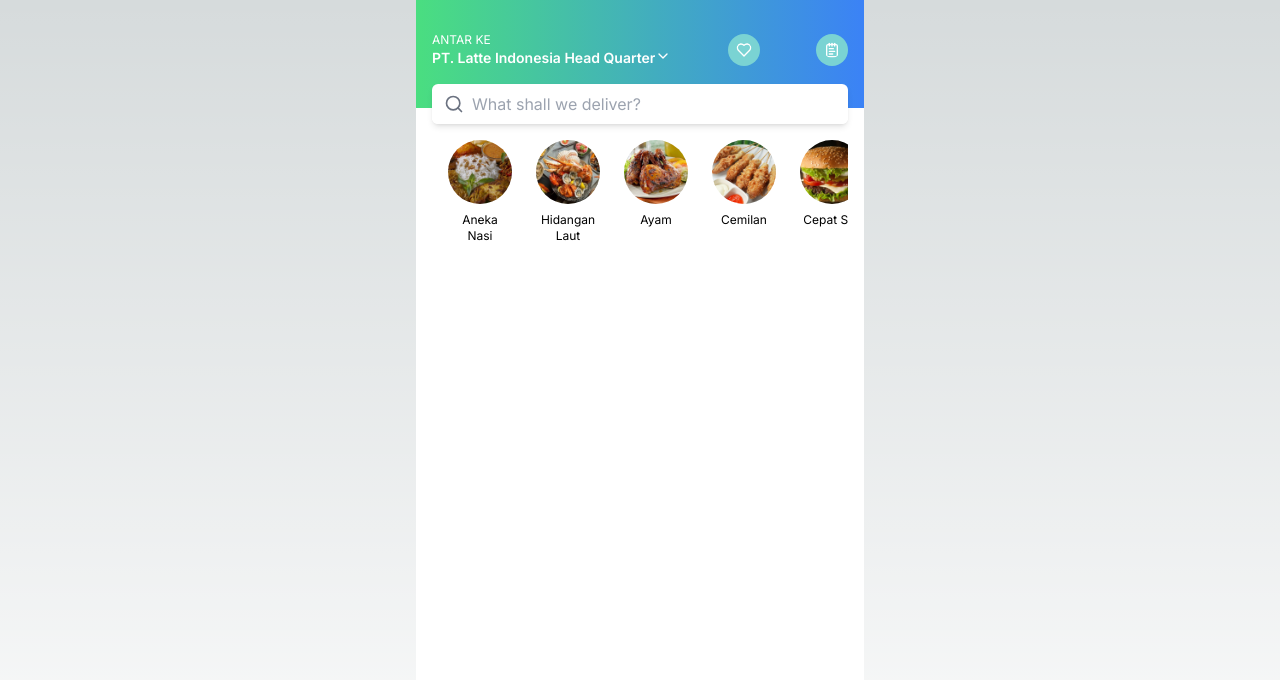
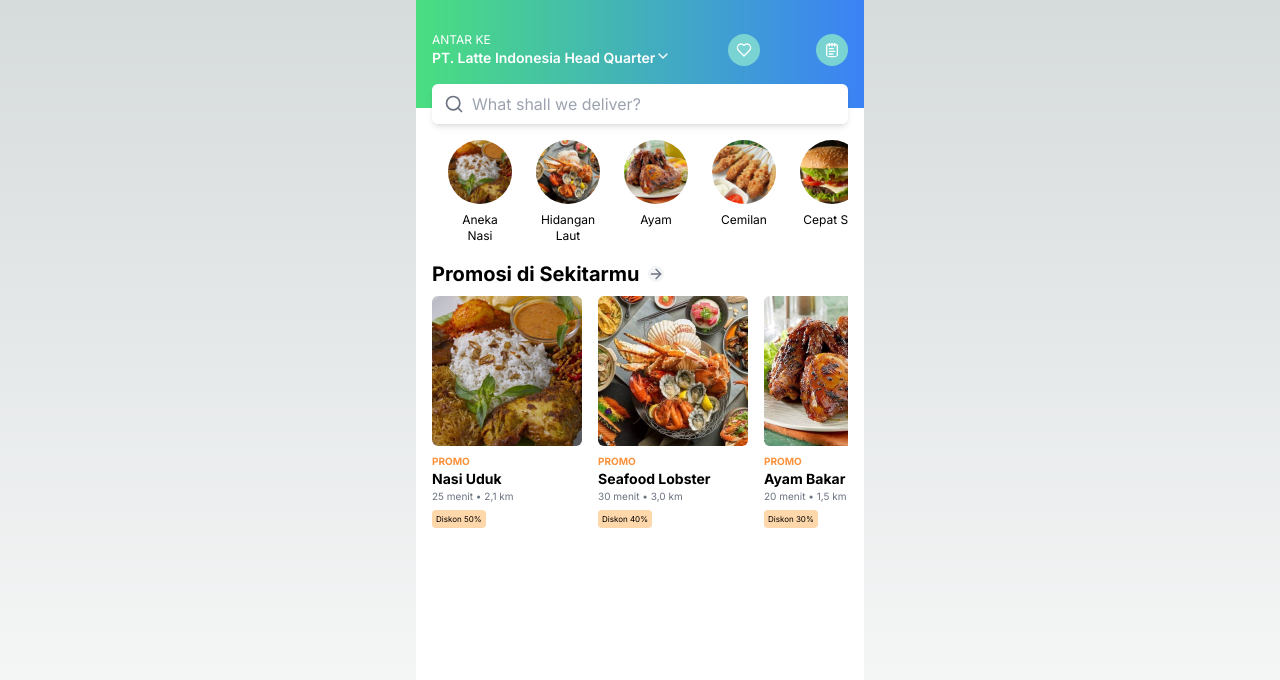
Before and after one commit to ekkymulia/falcon-hack-edugen, a Next.js app: page /food in a window 1280 px wide. Shown: the top 680 px of the page. Built offline with nearby package versions, Linux system fonts and the light colour scheme.

Commit message:
feat: add Promotions component

```diff
--- a/src/app/food/page.js
+++ b/src/app/food/page.js
@@ -1,6 +1,7 @@
 import Image from "next/image";
 import CategorySelector from "@/components/CategorySelector";
 import { Heart, NotepadText, ChevronDown, Search } from "lucide-react";
+import Promotions from "@/components/Promotions";
 
 export default function Home() {
   return (
@@ -36,6 +37,7 @@ export default function Home() {
       </div>
       <div className="bg-white p-4 h-screen">
         <CategorySelector />
+        <Promotions />
       </div>
     </main>
   );
--- /dev/null
+++ b/src/components/Promotions.js
@@ -0,0 +1,66 @@
+import Image from "next/image";
+import { ArrowRight } from "lucide-react";
+
+import AnekaNasiIcon from "../../public/assets/images/food/aneka-nasi.jpg";
+import HidanganLautIcon from "../../public/assets/images/food/hidangan-laut.jpg";
+import AyamIcon from "../../public/assets/images/food/ayam.jpg";
+
+const promotions = [
+  {
+    title: "Nasi Uduk",
+    image: AnekaNasiIcon,
+    discount: "Diskon 50%",
+    duration: "25 menit",
+    distance: "2,1 km",
+  },
+  {
+    title: "Seafood Lobster",
+    image: HidanganLautIcon,
+    discount: "Diskon 40%",
+    duration: "30 menit",
+    distance: "3,0 km",
+  },
+  {
+    title: "Ayam Bakar",
+    image: AyamIcon,
+    discount: "Diskon 30%",
+    duration: "20 menit",
+    distance: "1,5 km",
+  },
+];
+
+const Promotions = () => {
+  return (
+    <section className="mb-4">
+      <div className="flex flex-row space-x-2 items-center">
+        <h2 className="text-xl font-bold mb-2">Promosi di Sekitarmu</h2>
+        <ArrowRight
+          size={16}
+          className="text-gray-500 mb-2 bg-gray-100 rounded-full "
+        />
+      </div>
+      <div className="flex overflow-x-scroll space-x-4 scrollbar-hide">
+        {promotions.map((promo, index) => (
+          <div key={index} className="min-w-[150px] bg-white rounded-lg">
+            <Image
+              src={promo.image}
+              alt={promo.title}
+              layout="fit"
+              className="object-cover rounded-md"
+            />
+            <p className="font-bold text-[10px] text-orange-400 mt-2">PROMO</p>
+            <h3 className="font-bold text-sm">{promo.title}</h3>
+            <p className="text-[10px] text-gray-500">
+              {promo.duration} • {promo.distance}
+            </p>
+            <p className="text-[8px] bg-orange-200 inline p-1 rounded">
+              {promo.discount}
+            </p>
+          </div>
+        ))}
+      </div>
+    </section>
+  );
+};
+
+export default Promotions;
```
